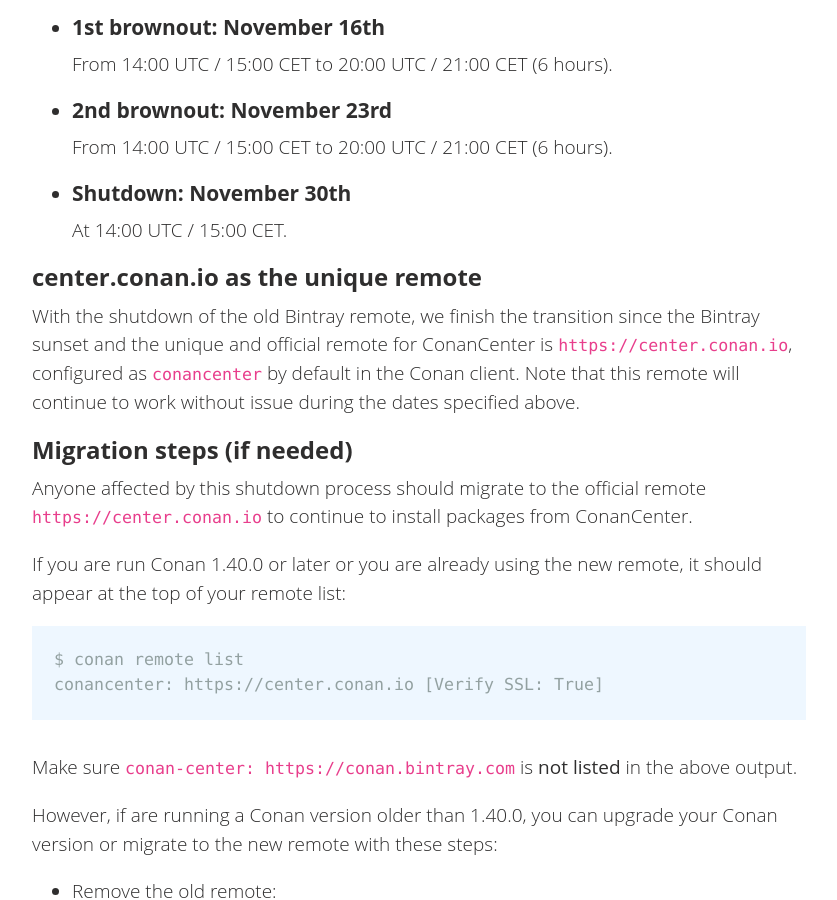
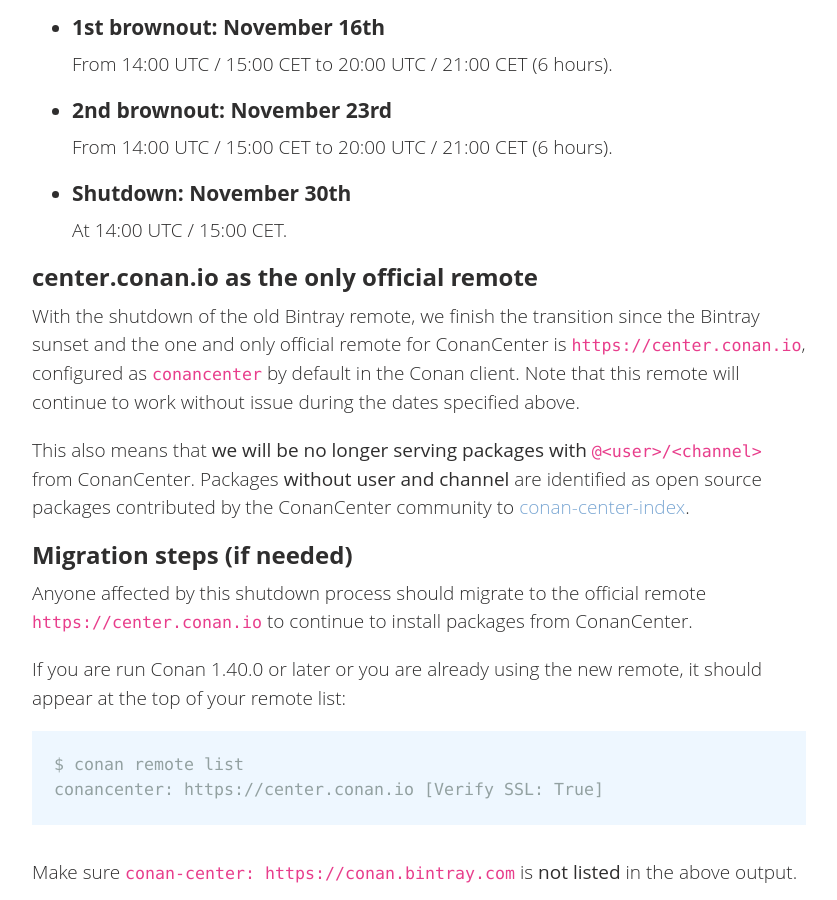
Before and after one commit to conan-io/conan-io.github.io, a Jekyll site: the page built from _posts/2021-10-28-conancenter-bintray-remote-eol.markdown, in a window 1280 px wide and 900 px high, scrolled down 1099 px. Shown: the whole window, without its empty margins (20-857 px from the left). Built offline with Jekyll 4.4.1, drawn with Linux system fonts in a browser that asks for light colours; comment, search, counter and statistics services are not loaded.

Commit message:
review and packages w/o user&channel

```diff
--- a/_posts/2021-10-28-conancenter-bintray-remote-eol.markdown
+++ b/_posts/2021-10-28-conancenter-bintray-remote-eol.markdown
@@ -36,11 +36,13 @@ about its EOL to anyone still using it. During those brownouts, the service will
 
   At 14:00 UTC / 15:00 CET.
 
-## center.conan.io as the unique remote
+## center.conan.io as the only official remote
 
-With the shutdown of the old Bintray remote, we finish the transition since the Bintray sunset and the unique and official
+With the shutdown of the old Bintray remote, we finish the transition since the Bintray sunset and the one and only official
 remote for ConanCenter is `https://center.conan.io`, configured as `conancenter` by default in the Conan client. Note that this
 remote will continue to work without issue during the dates specified above.
+
+This also means that **we will be no longer serving packages with `@<user>/<channel>`** from ConanCenter. Packages **without user and channel** are identified as open source packages contributed by the ConanCenter community to [conan-center-index](https://github.com/conan-io/conan-center-index).
 
 ## Migration steps (if needed)
 
```
